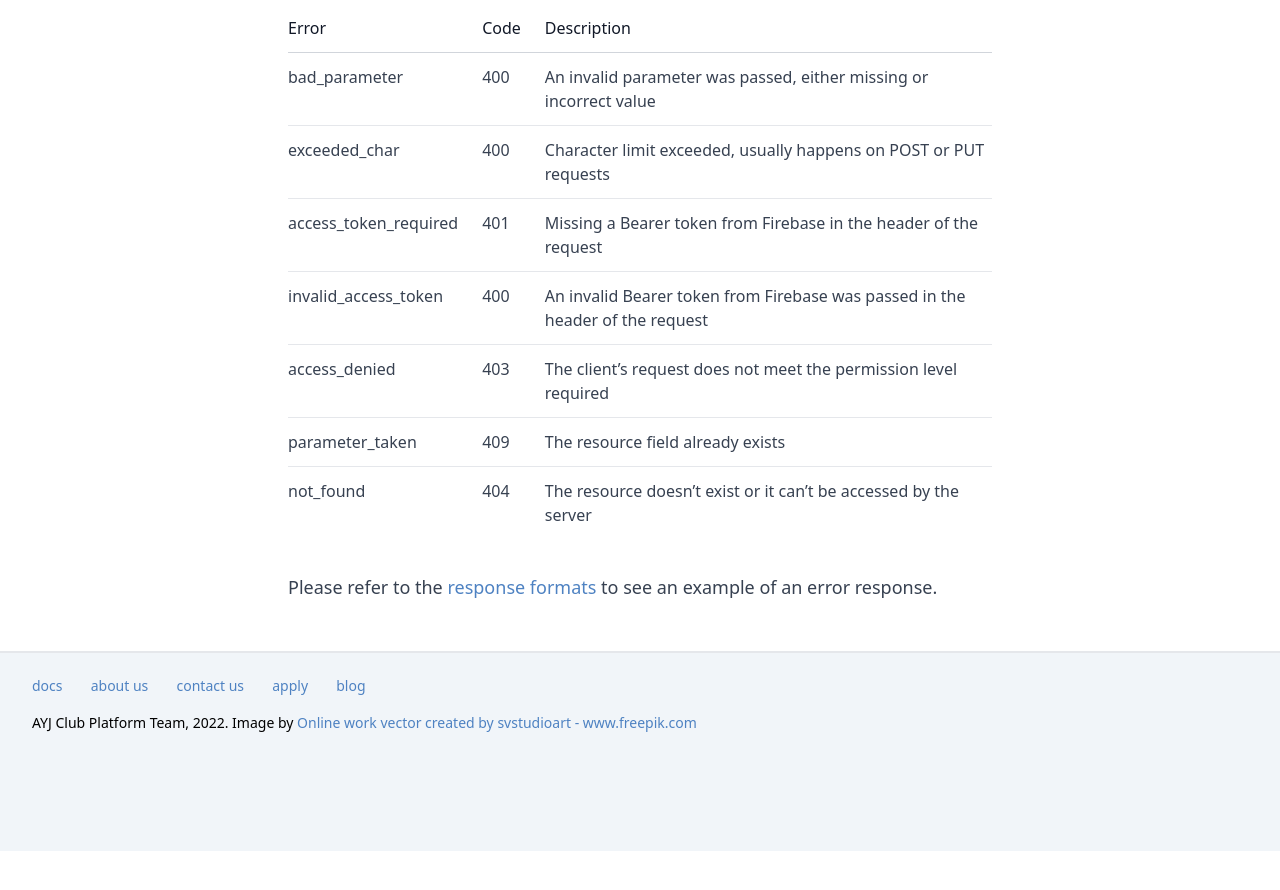
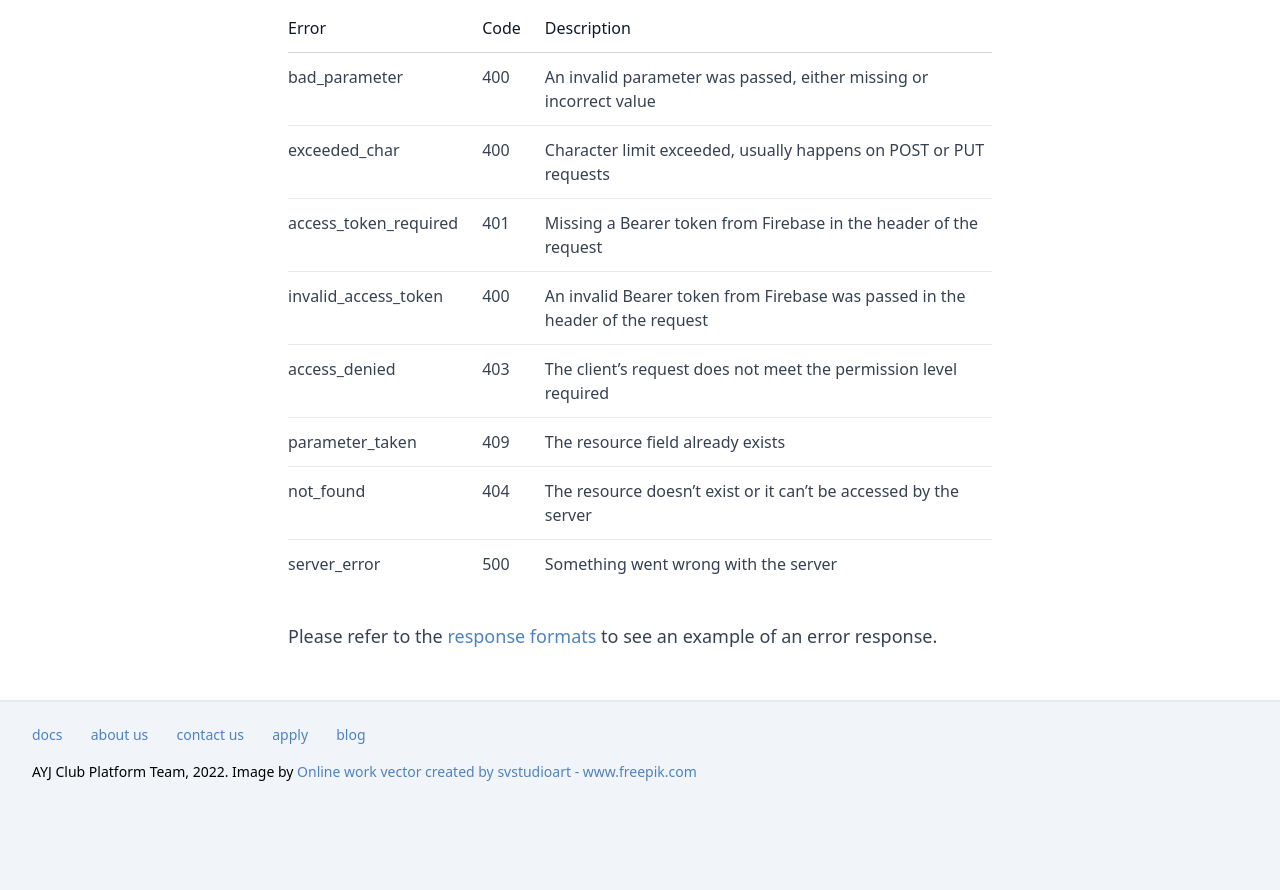
Before and after one commit to ayj-develops/api-specs, a Jekyll site: the page built from _docs/errors.md, in a window 1280 px wide and 900 px high, scrolled down 1604 px. Shown: the top 890 px of the window. Built offline with Jekyll 4.4.1, drawn with Linux system fonts in a browser that asks for light colours; nearby versions of some CDN libraries; before the commit the page ends 2455 px from its top, so only the background shows below that.

Commit message:
new error

```diff
--- a/_docs/errors.md
+++ b/_docs/errors.md
@@ -39,5 +39,6 @@ Each error given by the AYJ Club Platform API has a type attribute. This error t
 | access_denied         | 403  | The client's request does not meet the permission level required              |
 | parameter_taken       | 409  | The resource field already exists                                             |
 | not_found             | 404  | The resource doesn't exist or it can't be accessed by the server              |
+| server_error          | 500  | Something went wrong with the server                                          |
 
 Please refer to the [response formats]({% link _docs/formats.md %}) to see an example of an error response.
```
